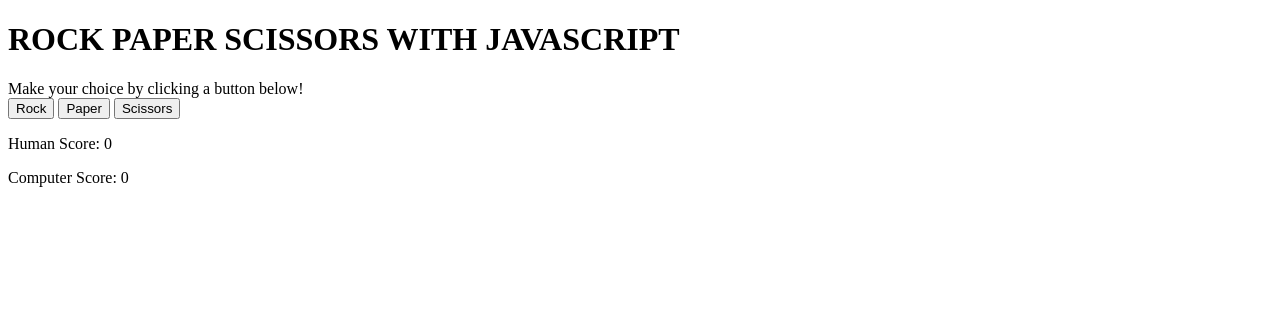
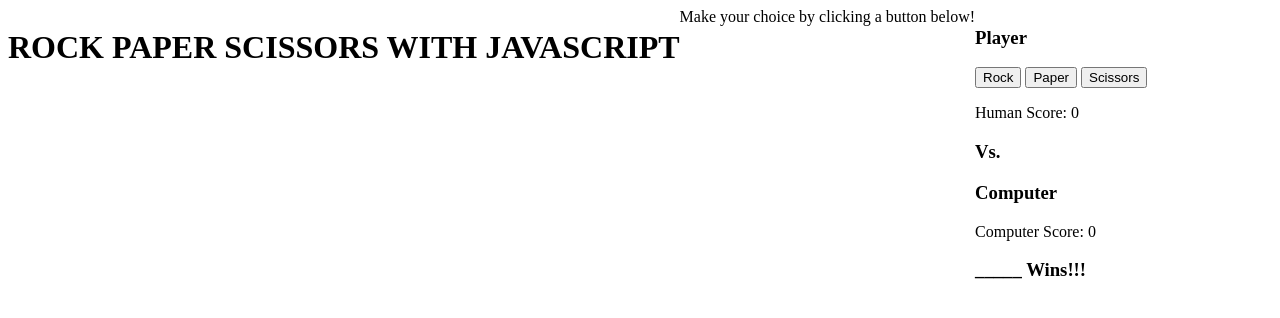
Before and after one commit to ajburrows/TOP-RPS, a plain HTML site: page index.html in a window 1280 px wide. Drawn offline with Linux system fonts and the light colour scheme.

Commit message:
Restructuring to improve UI

```diff
--- a/index.html
+++ b/index.html
@@ -5,21 +5,53 @@
     <meta name="viewport" content="width=device-width, initial-scale=1.0">
     <title>Document</title>
     <script src="script.js" defer></script>
+    <link rel="stylesheet" href="./styles.css">
 </head>
 <body>
+
+  <div class="titleContainer">
     <h1>ROCK PAPER SCISSORS WITH JAVASCRIPT</h1>
+  </div>
+
   <div id="container">
     <div class="content">Make your choice by clicking a button below!</div>
   </div>
 
+  <div class="gameContainer">
+    <div class="interactionContainer">
+
+      <div class="playerCol">
+        <h3 class="playerText">Player</h3>
+        <div class="playerMoveContainer">
             <button id="rockButton">Rock</button>
             <button id="paperButton">Paper</button>
             <button id="scissorsButton">Scissors</button>
+        </div>
+        <div class="scoreContainer">
+            <p class="humanScore">Human Score: 0</p>
+        </div>
+      </div>
+
+      <div class="vsCol">
+          <h3 class="playerText">Vs.</h3>
+      </div>
+
+      <div class="compCol">
+          <h3 class="playerText">Computer</h3>
+          <div class="compMoveContainer"></div>
+          <div class="scoreContainer">
+              <p class="computerScore">Computer Score: 0</p>
+          </div>
+      </div>
+    </div>
+    <h3 class="winnerText">_____ Wins!!!</h3>
+
+    <h2 class="playerText"></h2>
+
+
 
     <div id="winnerText"></div>
-    <div class="scoreContainer">
-      <p class="humanScore">Human Score: 0</p>
-      <p class="computerScore">Computer Score: 0</p>
+
   </div>
 </body>
 </html>
--- a/styles.css
+++ b/styles.css
@@ -0,0 +1,3 @@
+body {
+    display: flex;
+}
```
Lines whose indentation alone changed are shown as unchanged.
